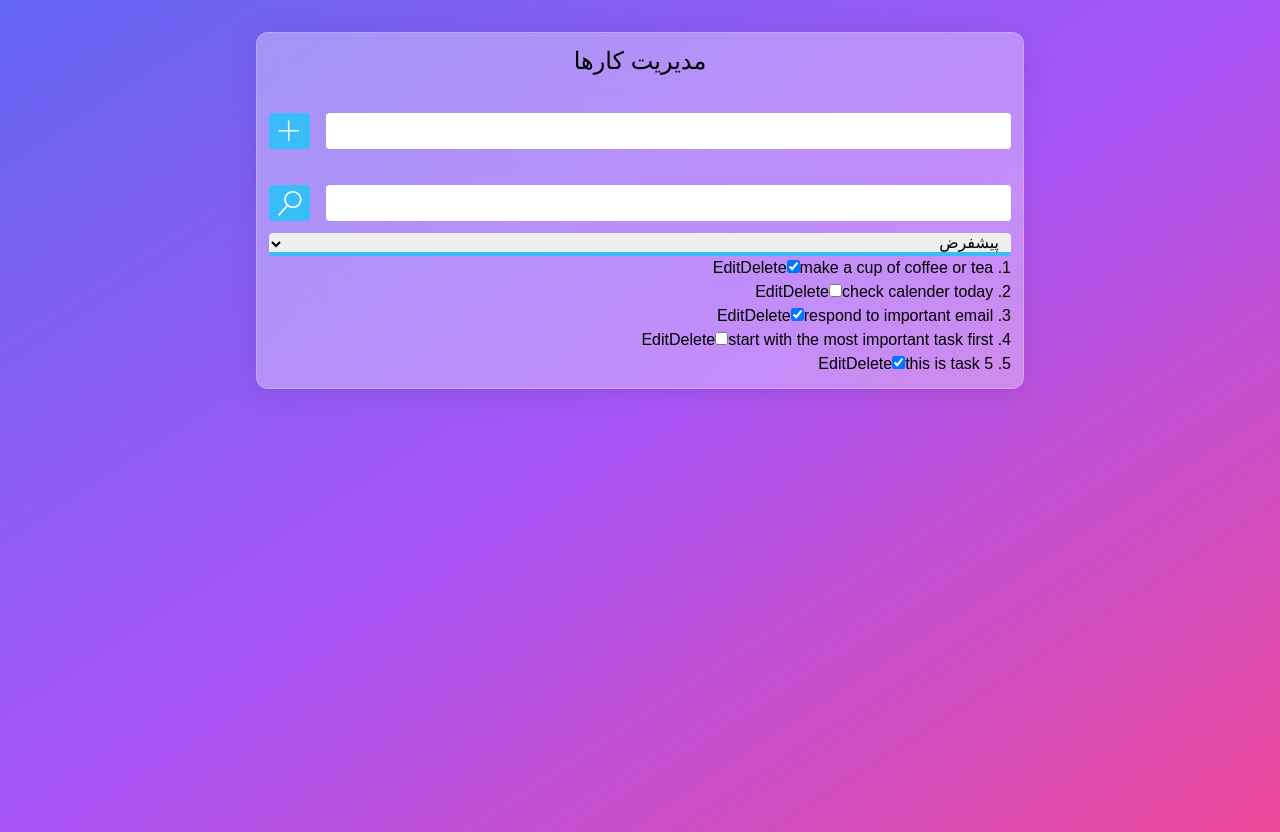
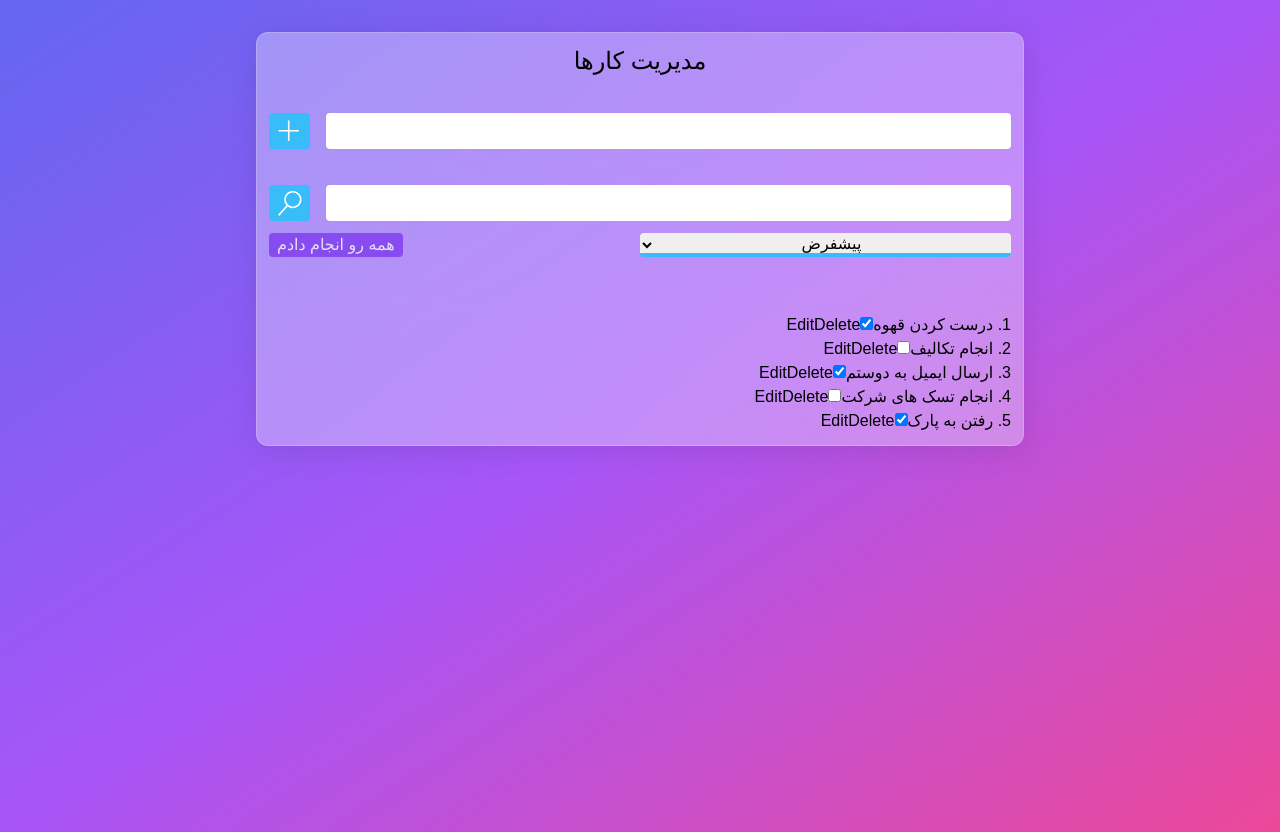
Before and after one commit to MohammadBohluli/react-todo-app, a React (Vite) app: page / in a window 1280 px wide. Built offline with nearby package versions, Linux system fonts and the light colour scheme; a small style sheet from the web is missing.

Commit message:
add AllComplete Component

```diff
--- a/src/App.tsx
+++ b/src/App.tsx
@@ -5,11 +5,11 @@ import InputTask from "./components/InputTask";
 import InputGroups from "./components/InputGroups";
 
 const data = [
-  { id: 1, task: "make a cup of coffee or tea", complate: true },
-  { id: 2, task: "check calender today", complate: false },
-  { id: 3, task: "respond to important email", complate: true },
-  { id: 4, task: "start with the most important task first", complate: false },
-  { id: 5, task: "this is task 5", complate: true },
+  { id: 1, task: "درست کردن قهوه", complate: true },
+  { id: 2, task: "انجام تکالیف", complate: false },
+  { id: 3, task: "ارسال ایمیل به دوستم", complate: true },
+  { id: 4, task: "انجام تسک های شرکت", complate: false },
+  { id: 5, task: "رفتن به پارک", complate: true },
 ];
 
 export interface Task {
--- /dev/null
+++ b/src/components/AllCompleteButton.tsx
@@ -0,0 +1,12 @@
+const AllCompleteButton = () => {
+  return (
+    <button
+      className="bg-violet-600 opacity-80 hover:opacity-100
+                px-2 rounded text-gray-100"
+    >
+      همه رو انجام دادم
+    </button>
+  );
+};
+
+export default AllCompleteButton;
--- a/src/components/InputGroups.tsx
+++ b/src/components/InputGroups.tsx
@@ -1,4 +1,5 @@
 import { Task } from "../App";
+import AllCompleteButton from "./AllCompleteButton";
 import SearchInput from "./SearchInput";
 import StatusSelection from "./StatusSelection";
 
@@ -16,12 +17,15 @@ const InputGroups = ({
   onSelectStatus,
 }: Props) => {
   return (
-    <div className="flex justify-between flex-wrap grow gap-3">
+    <div className="flex justify-between flex-wrap grow gap-3 mb-14">
       <SearchInput taskList={taskList} onSearchList={onSearchList} />
-      <StatusSelection
-        selectedStatus={selectedStatus}
-        onSelectStatus={onSelectStatus}
-      />
+      <div className="flex justify-between text-nowrap w-full">
+        <StatusSelection
+          selectedStatus={selectedStatus}
+          onSelectStatus={onSelectStatus}
+        />
+        <AllCompleteButton />
+      </div>
     </div>
   );
 };
--- a/src/components/StatusSelection.tsx
+++ b/src/components/StatusSelection.tsx
@@ -9,7 +9,7 @@ const StatusSelection = ({ selectedStatus, onSelectStatus }: Props) => {
       value={selectedStatus}
       onChange={(e) => onSelectStatus(e.target.value)}
       className="rounded outline-none border-b-4 border-white border-b-sky-400
-      cursor-pointer px-2 w-full"
+      cursor-pointer px-5 w-6/12 text-center"
     >
       <option value="">پیشفرض</option>
       <option value="true">انجام شده</option>
```
